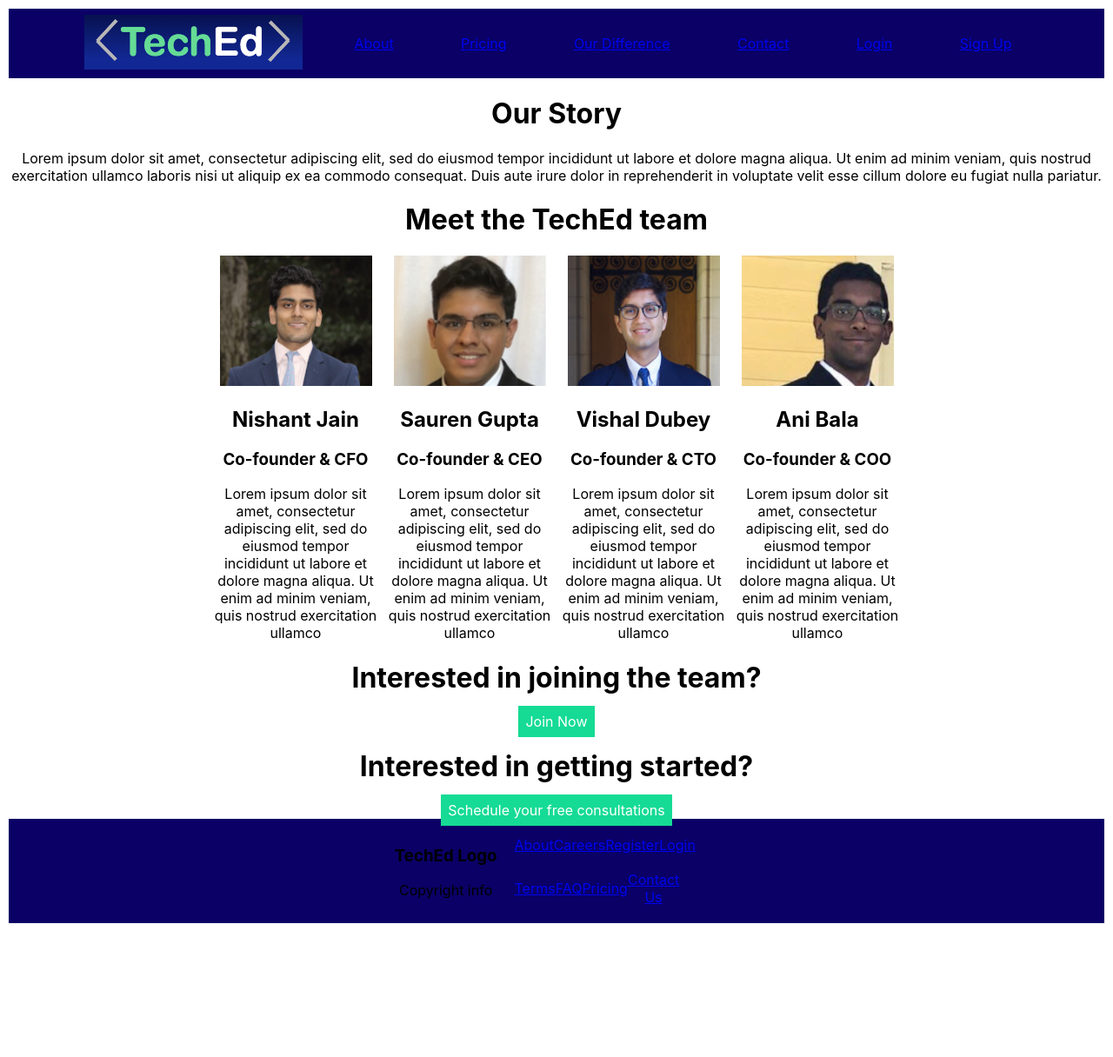
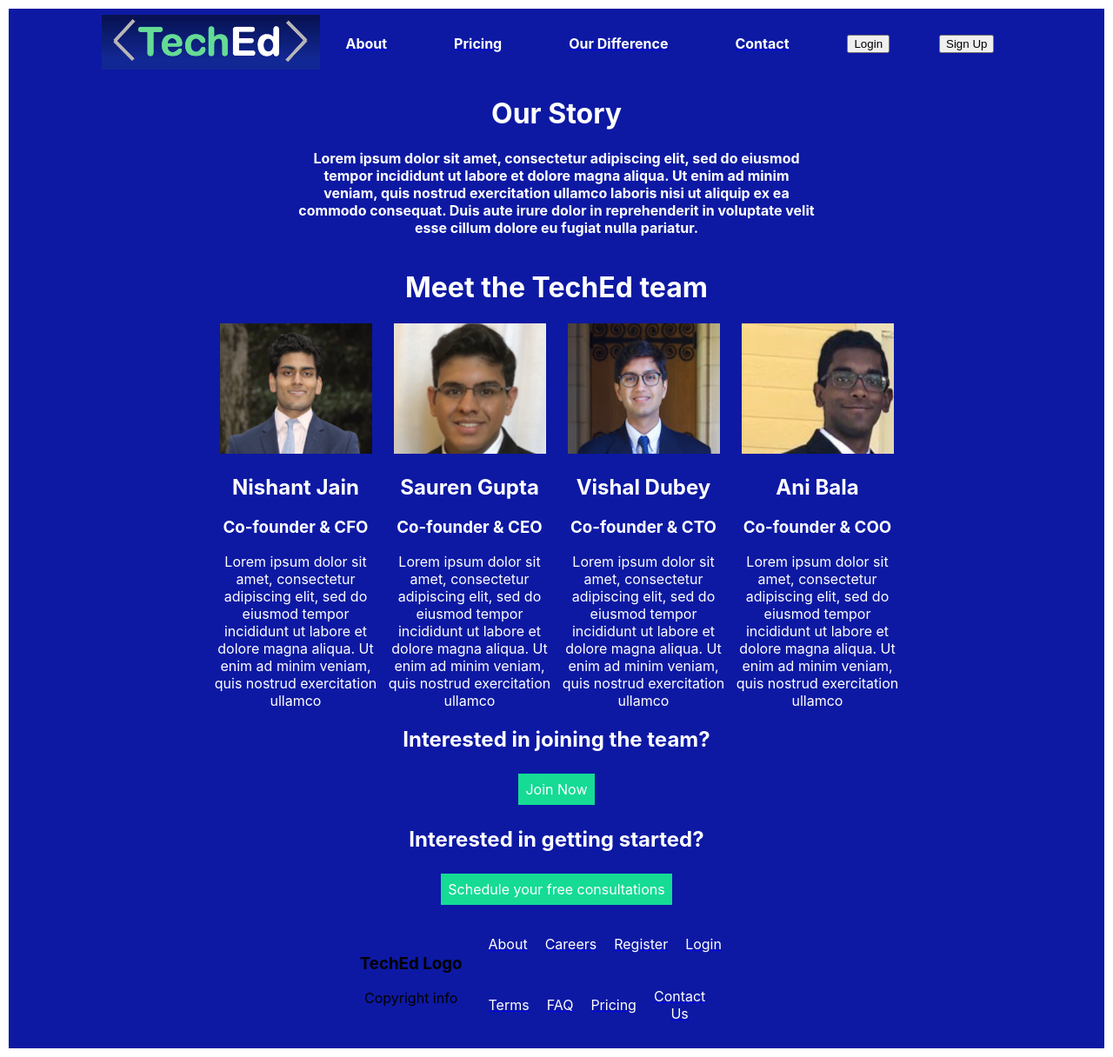
Before and after one commit to umapulu/techedlanding, a React (Create React App) app: page /about in a window 1280 px wide. Shown: the whole page at 87% size. Before the commit the page ends 1072 px from the top, so only its background shows below. Built offline with nearby package versions, Linux system fonts and the light colour scheme.

Commit message:
files added 6/13/2020

```diff
--- a/src/components/navigation/Navigation.css
+++ b/src/components/navigation/Navigation.css
@@ -4,7 +4,7 @@ nav{
     justify-content: center;
     align-items: center;
     min-height: 10vh;
-    background: rgb(10, 0, 102);
+    background:#0D19A3;
   }
 
   .nav-links {
@@ -12,6 +12,11 @@ nav{
     display: flex;
     justify-content: space-between;
     align-items: center;
-    list-style: none;
     margin: 20px;
   }
+
+  .header-link {
+    text-decoration: none;
+    color:white;
+    margin: 10px;
+  }
--- a/src/components/navigation/footer/FooterRouteManager.js
+++ b/src/components/navigation/footer/FooterRouteManager.js
@@ -15,30 +15,30 @@ const footerButtonManager = () => {
         <div>
             <div className = 'nav-links'>
                 <Link to= '/about'>
-                    <li>About</li>
+                    <p className = {'header-link'}>About</p>
                 </Link>
                 <Link to= '/careers'>
-                    <li>Careers</li>
+                    <p className = {'header-link'}>Careers</p>
                 </Link>
                 <Link to = '/sign-up'>
-                    <li>Register</li>
+                    <p className = {'header-link'}>Register</p>
                 </Link>
                 <Link to = '/login'>
-                    <li>Login</li>
+                    <p className = {'header-link'}>Login</p>
                 </Link>
             </div>
             <div className = 'nav-links'>
                 <Link to = '/terms'>
-                    <li>Terms</li>
+                    <p className = {'header-link'}>Terms</p>
                 </Link>
                 <Link to = '/FAQ'>
-                    <li>FAQ</li>
+                    <p className = {'header-link'}>FAQ</p>
                 </Link>
                 <Link to= '/pricing'>
-                    <li>Pricing</li>
+                    <p className = {'header-link'}>Pricing</p>
                 </Link>
                 <Link to = '/contact'>
-                    <li>Contact Us</li>
+                    <p className = {'header-link'}>Contact Us</p>
                 </Link>
           </div>
       </div>
--- a/src/components/navigation/header/HeaderRouteManager.js
+++ b/src/components/navigation/header/HeaderRouteManager.js
@@ -12,26 +12,26 @@ const headerRouteManager = () => {
             <img src = {logo} alt = ""/>
             </Link>
         </div>
-        <ul className = 'nav-links'>
+        <div className = 'nav-links'>
             <Link to= '/about'>
-                <li>About</li>
+                <b className = {'header-link'}>About</b>
             </Link>
             <Link to= '/pricing'>
-                <li>Pricing</li>
+                <b className = {'header-link'} >Pricing</b>
             </Link>
             <Link to = '/our-difference'>
-                <li>Our Difference</li>
+                <b className = {'header-link'}>Our Difference</b>
             </Link>
             <Link to = '/contact'>
-                <li>Contact</li>
+                <b className = {'header-link'}>Contact</b>
             </Link>
             <Link to = '/login'>
-                <li>Login</li>
+                <button>Login</button>
             </Link>
             <Link to = '/sign-up'>
-                <li>Sign Up</li>
+                <button>Sign Up</button>
             </Link>
-        </ul>
+        </div>
     </nav>
     )
 }
--- a/src/components/pages/About/About.js
+++ b/src/components/pages/About/About.js
@@ -6,12 +6,13 @@ import vishal from '../../../assets/Vishal.png';
 import anirudh from '../../../assets/Anirudh.png';
 function about() {
     return (
-        <div>
-
+        <div className = 'purple'>
+            <div className = 'title'>
                 <h1>
                 Our Story
                 </h1>
                 <div>
+                <b>
                 Lorem ipsum dolor sit amet,
                 consectetur adipiscing elit,
                 sed do eiusmod tempor incididunt
@@ -22,11 +23,13 @@ function about() {
                 Duis aute irure dolor in reprehenderit
                 in voluptate velit esse cillum dolore
                 eu fugiat nulla pariatur.
+                </b>
                 </div>
+            </div>
             <div>
                 <h1>Meet the TechEd team</h1>
-                <div className = {'adjacent'}>
-                    <div className = {'adjacent4'}>
+                <div className ='adjacent'>
+                    <div className ='adjacent4'>
                         <img src = {nishant} alt = "" width= '175' height = '150'/>
                         <h2>Nishant Jain </h2>
                         <h3>Co-founder & CFO</h3>
@@ -38,7 +41,7 @@ function about() {
                         minim veniam, quis nostrud
                         exercitation ullamco
                     </div>
-                    <div className = {'adjacent4'}>
+                    <div className = 'adjacent4'>
                         <img src = {sauren} alt = "" width= '175' height = '150'/>
                         <h2> Sauren Gupta</h2>
                         <h3>Co-founder & CEO</h3>
@@ -51,8 +54,8 @@ function about() {
                         exercitation ullamco
                     </div>
                 </div>
-                <div className = {'adjacent'}>
-                    <div className = {'adjacent4'}>
+                <div className = 'adjacent'>
+                    <div className = 'adjacent4'>
                         <img src = {vishal} alt = "" width= '175' height = '150'/>
                         <h2>Vishal Dubey </h2>
                         <h3>Co-founder & CTO</h3>
@@ -64,7 +67,7 @@ function about() {
                         minim veniam, quis nostrud
                         exercitation ullamco
                     </div>
-                    <div className = {'adjacent4'}>
+                    <div className = 'adjacent4'>
                     <img src = {anirudh} alt = "" width= '175' height = '150'/>
                         <h2>Ani Bala </h2>
                         <h3>Co-founder & COO</h3>
@@ -79,12 +82,12 @@ function about() {
                 </div>
             </div>
             <div>
-                <h1>Interested in joining the team?</h1>
-                <a className = {'button'} href = "careers"> Join Now </a>
+                <h2>Interested in joining the team?</h2>
+                <a className = 'button' href = "careers"> Join Now </a>
             </div>
             <div>
-                <h1>Interested in getting started?</h1>
-                <a href = "contact" className = {'button'}>Schedule your free consultations</a>
+                <h2>Interested in getting started?</h2>
+                <a href = "contact" className = 'button'> Schedule your free consultations</a>
             </div>
         </div>
     );
--- a/src/components/pages/FAQ/FAQ.js
+++ b/src/components/pages/FAQ/FAQ.js
@@ -3,8 +3,12 @@ import React from 'react';
 function faq() {
     return (
         <div>
-            <h1> Frequently Answered Questions</h1>
-            <h4>Here are some of our answers to your most frequently asked questions</h4>
+            <div className = 'purple'>
+                <div className = 'title'>
+                <h1> Frequently Answered Questions</h1>
+                <h4>Here are some of our answers to your most frequently asked questions</h4>
+                </div>
+            </div>
             <h3>Can someone replace this text with an actual question that people may or may not have?</h3>
             <p>Here are some of our most answers to your most frequently answered questions:</p>
             <h3>Also this question should be replaced with something useful?</h3>
--- a/src/components/pages/Login/Login.js
+++ b/src/components/pages/Login/Login.js
@@ -1,10 +1,12 @@
 import React from 'react';
 import icon from '../../../assets/LoginIcon.png'
+import Aux from '../../../hoc/Aux';
 function login() {
     return (
 
-        <div className = {'login-image'}>
-            <img src = {icon} alt = ""/>
+        <Aux>
+            <img className = {'centered'} src = {icon} alt = ""/>
+            <div>
                 <form className = {'login'}>
                     <input className = {'login-input'} type="text" title="username" placeholder="username" />
                     <input className = {'login-input'}  type="password" title="username" placeholder="password" />
@@ -12,6 +14,7 @@ function login() {
                     <a href="forgot-password"> Forgot Password?</a>
                 </form>
             </div>
+        </Aux>
 
     );
 }
--- a/src/components/pages/OurDifference/OurDifference.js
+++ b/src/components/pages/OurDifference/OurDifference.js
@@ -5,12 +5,14 @@ import Aux from '../../../hoc/Aux'
 function ourDifference() {
     return (
         <Aux>
-            <div className = {'purple'}>
+        <div className = {'purple'}>
+            <div className = {'title'}>
                 <h1>Industry level standards with project-based learning</h1>
                 <p>Our practical course offerings are carefully created with
                     each student in mind. We offer a variety of personalized
                     project-based courses for your needs</p>
             </div>
+        </div>
          <div  className = {'adjacent-list'}>
             <div className = {'adjacent3'}>
                 <img src = "/logo192.png" alt = "" height = "100" width = "100"/>
--- a/src/components/pages/Pages.css
+++ b/src/components/pages/Pages.css
@@ -3,10 +3,6 @@
     width: 400px;
     display: inline-block;
 
-}
-
-.adjacent-list {
-    text-align: center;
 }
 
 .adjacent3 {
@@ -23,16 +19,26 @@
     height: 300px;
 }
 
+.adjacent-list {
+    text-align: center;
+    padding: 20px;
+}
+
 .gradient {
     background-color: black;
     background-image: linear-gradient(to bottom right, blue, purple);
 
 }
 
+.title {
+    display: inline-block;
+    width: 600px;
+    height: 200px;
+}
+
 .purple {
     background-color: #0D19A3;
     color: white;
-
 }
 
 .white {
@@ -50,7 +56,8 @@
         padding: 8px;
         cursor: pointer;
         text-decoration: none;
-        margin: 20px;
+        margin: 5px;
+        display: inline-block;
       }
 
 .green-outline {
@@ -72,14 +79,15 @@
 .login {
     width:200px;
     margin:20px;
-    border:1px #CCC solid;
+    border:2px #CCC solid;
     padding:10px;
-    display: inline-block;
     border-radius: 10px;
     background-color: lightgray;
+    display: inline-block;
     }
-.login-image {
-    text-align: center;
+.centered {
+    display: inline-block;
+    margin-top: 20px;
 }
 
 .login-button {
@@ -94,8 +102,6 @@
     margin-left: 30px;
     margin-right: 30px;
     border-radius: 10px;
-    display: inline-block;
-
 }
 
 .login-input {
--- a/src/components/pages/Pricing/Pricing.js
+++ b/src/components/pages/Pricing/Pricing.js
@@ -4,7 +4,7 @@ import '../Pages.css';
 function pricing() {
     return (
     <Aux>
-        <div>
+        <div className = {'purple'}>
             <div className = {'adjacent'} >
                 <h1>Pricing Suited to your needs </h1>
                 <p>We offer a variety of pricing options for your
--- a/src/components/pages/SignUp/SignUp.js
+++ b/src/components/pages/SignUp/SignUp.js
@@ -5,7 +5,8 @@ function signUp() {
     return (
         <Aux>
             <div>
-            <img src = {icon} alt = ""/>
+            <img className = {'centered'}src = {icon} alt = ""/>
+                <div>
                     <form className = {'login'}>
                         <input className = {'login-input'} type="text" title="username" placeholder="name"/>
                         <input className = {'login-input'} type="text" title="username" placeholder="username" />
@@ -14,6 +15,7 @@ function signUp() {
                         <button className = {'login-button'}type="submit">Register</button>
                     </form>
                 </div>
+            </div>
         </Aux>
 
     );
```
Lines whose indentation alone changed are shown as unchanged.
